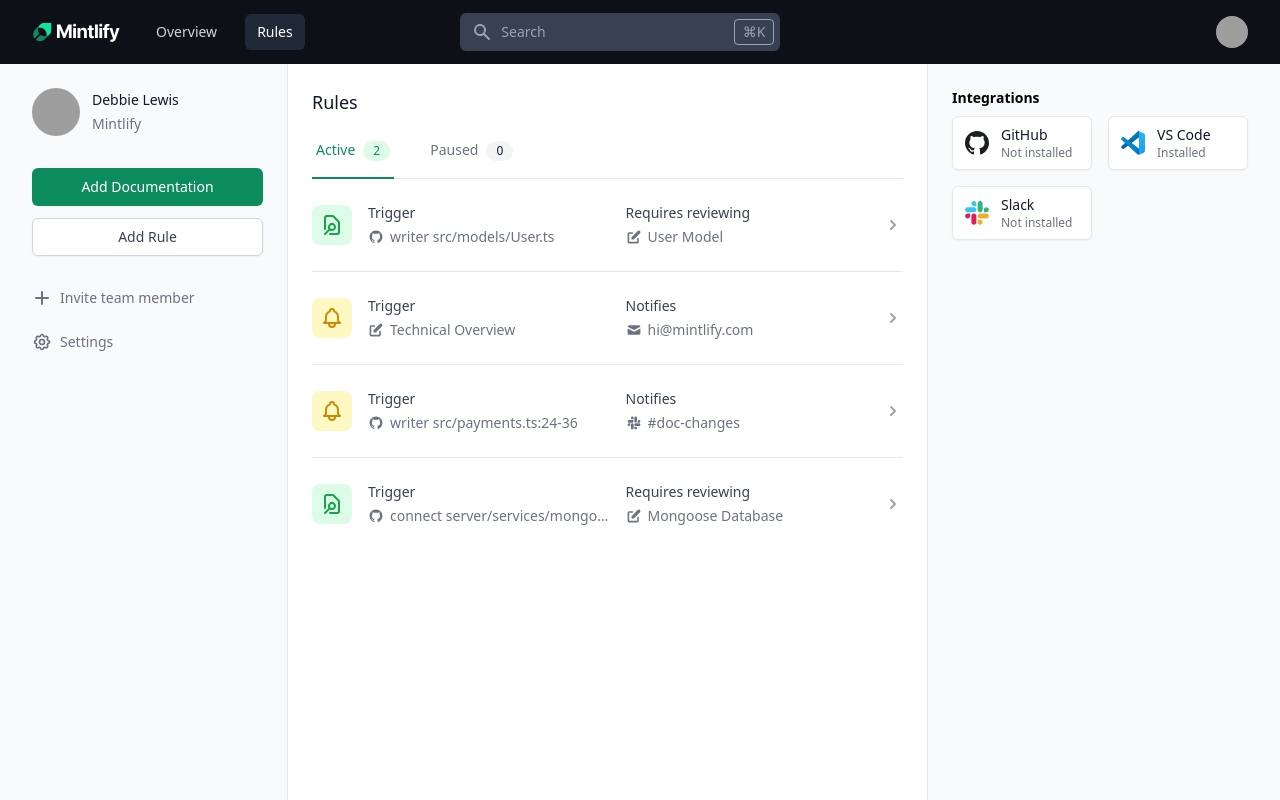
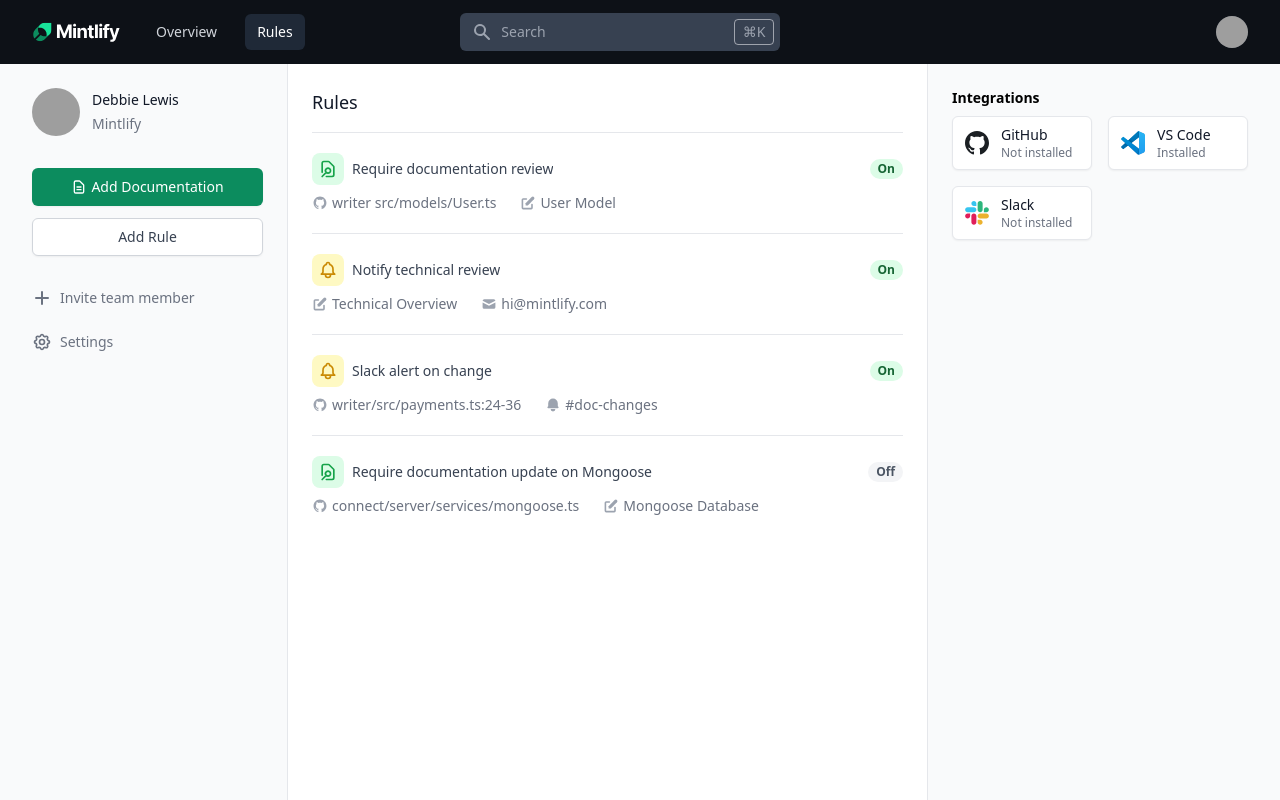
Before and after one commit to mintlify/connector, a Next.js app in the folder web/: page /rules in a window 1280 px wide. Built offline with nearby package versions, Linux system fonts and the light colour scheme; grey boxes are pictures that could not be loaded.

Commit message:
Update UI for rules

```diff
--- a/web/components/Sidebar.tsx
+++ b/web/components/Sidebar.tsx
@@ -1,7 +1,5 @@
-import { CogIcon } from '@heroicons/react/outline';
-import {
-  PlusIcon,
-} from '@heroicons/react/solid'
+import { CogIcon, DocumentTextIcon } from '@heroicons/react/outline';
+import { PlusIcon } from '@heroicons/react/solid'
 import Link from 'next/link';
 import { useState } from 'react'
 import AddDocument from './commands/AddDocument'
@@ -50,6 +48,7 @@ export default function Sidebar() {
                   className="inline-flex items-center justify-center px-4 py-2 border border-transparent shadow-sm text-sm font-medium rounded-md text-white bg-primary hover:bg-hover xl:w-full"
                   onClick={() => setIsAddDocumentOpen(true)}
                 >
+                  <DocumentTextIcon className="h-4 w-4 mr-1" />
                   Add Documentation
                 </button>
                 <button
--- a/web/helpers/Icons.tsx
+++ b/web/helpers/Icons.tsx
@@ -1,4 +1,4 @@
-import { MailIcon, PencilAltIcon } from "@heroicons/react/solid";
+import { MailIcon, PencilAltIcon, BellIcon as BellIconSolid } from "@heroicons/react/solid";
 import { BellIcon, DocumentSearchIcon } from "@heroicons/react/outline";
 import { DestinationType, RuleType, SourceType } from "../pages/rules";
 
@@ -72,12 +72,7 @@ export const getTypeIcon = (type: SourceType | DestinationType, className: strin
   }
 
   if (type === 'slack') {
-    return <svg className={className} xmlns="http://www.w3.org/2000/svg" width="124" height="124" viewBox="0 0 124 124" fill="currentColor">
-    <path d="M33.4173 74.9921C33.4173 80.7401 28.7716 85.3858 23.0236 85.3858C17.2756 85.3858 12.6299 80.7401 12.6299 74.9921C12.6299 69.2441 17.2756 64.5984 23.0236 64.5984H33.4173V74.9921ZM38.6141 74.9921C38.6141 69.2441 43.2598 64.5984 49.0078 64.5984C54.7559 64.5984 59.4015 69.2441 59.4015 74.9921V100.976C59.4015 106.724 54.7559 111.37 49.0078 111.37C43.2598 111.37 38.6141 106.724 38.6141 100.976V74.9921Z" />
-    <path d="M49.0078 33.2598C43.2598 33.2598 38.6141 28.6141 38.6141 22.8661C38.6141 17.1181 43.2598 12.4724 49.0078 12.4724C54.7559 12.4724 59.4015 17.1181 59.4015 22.8661V33.2598H49.0078ZM49.0078 38.5354C54.7559 38.5354 59.4015 43.1811 59.4015 48.9291C59.4015 54.6771 54.7559 59.3228 49.0078 59.3228H22.9448C17.1968 59.3228 12.5511 54.6771 12.5511 48.9291C12.5511 43.1811 17.1968 38.5354 22.9448 38.5354H49.0078Z" />
-    <path d="M90.6614 48.9291C90.6614 43.1811 95.307 38.5354 101.055 38.5354C106.803 38.5354 111.449 43.1811 111.449 48.9291C111.449 54.6771 106.803 59.3228 101.055 59.3228H90.6614V48.9291ZM85.4645 48.9291C85.4645 54.6771 80.8189 59.3228 75.0708 59.3228C69.3228 59.3228 64.6771 54.6771 64.6771 48.9291V22.8661C64.6771 17.1181 69.3228 12.4724 75.0708 12.4724C80.8189 12.4724 85.4645 17.1181 85.4645 22.8661V48.9291V48.9291Z" />
-    <path d="M75.0708 90.5826C80.8189 90.5826 85.4645 95.2283 85.4645 100.976C85.4645 106.724 80.8189 111.37 75.0708 111.37C69.3228 111.37 64.6771 106.724 64.6771 100.976V90.5826H75.0708ZM75.0708 85.3858C69.3228 85.3858 64.6771 80.7401 64.6771 74.9921C64.6771 69.2441 69.3228 64.5984 75.0708 64.5984H101.134C106.882 64.5984 111.528 69.2441 111.528 74.9921C111.528 80.7401 106.882 85.3858 101.134 85.3858H75.0708Z" />
-    </svg>
+    return <BellIconSolid className={className} />
   }
 
   return null;
--- a/web/pages/index.tsx
+++ b/web/pages/index.tsx
@@ -161,7 +161,7 @@ const Home: NextPage = () => {
               <div key={doc.id}>
               <div className="ml-4 mr-6 h-px bg-gray-200 sm:ml-6 lg:ml-8 xl:ml-6 xl:border-t-0"></div>
               <li
-                className="relative pl-4 pr-6 py-5 hover:bg-gray-50 sm:py-6 sm:pl-6 lg:pl-8 xl:pl-6 cursor-pointer"
+                className="relative pl-4 pr-6 py-5 hover:bg-gray-50 sm:pl-6 lg:pl-8 xl:pl-6 cursor-pointer"
               >
                 <div className="flex items-center justify-between space-x-4">
                   {/* Repo name and link */}
--- a/web/pages/rules.tsx
+++ b/web/pages/rules.tsx
@@ -1,4 +1,3 @@
-import { ChevronRightIcon } from "@heroicons/react/solid";
 import { NextPage } from "next";
 import Sidebar from "../components/Sidebar";
 import { classNames } from "../helpers/functions";
@@ -12,6 +11,7 @@ export type RuleType = 'Update' | 'Notification';
 type Rule = {
   id: string,
   active: boolean,
+  name: string,
   type: RuleType,
   source: SourceType,
   sourceName: string,
@@ -20,15 +20,11 @@ type Rule = {
   destinationName: string,
 }
 
-const tabs = [
-  { name: 'Active', href: '#', count: '2', current: true },
-  { name: 'Paused', href: '#', count: '0', current: false },
-]
-
 const rules: Rule[] = [
   {
     id: '1',
     active: true,
+    name: 'Require documentation review',
     type: 'Update',
     source: 'github',
     sourceName: 'writer src/models/User.ts',
@@ -39,6 +35,7 @@ const rules: Rule[] = [
   {
     id: '2',
     active: true,
+    name: 'Notify technical review',
     type: 'Notification',
     source: 'doc',
     sourceName: 'Technical Overview',
@@ -49,9 +46,10 @@ const rules: Rule[] = [
   {
     id: '3',
     active: true,
+    name: 'Slack alert on change',
     type: 'Notification',
     source: 'github',
-    sourceName: 'writer src/payments.ts:24-36',
+    sourceName: 'writer/src/payments.ts:24-36',
     sourceHref: '',
     destination: 'slack',
     destinationName: '#doc-changes',
@@ -59,9 +57,10 @@ const rules: Rule[] = [
   {
     id: '4',
     active: false,
+    name: 'Require documentation update on Mongoose',
     type: 'Update',
     source: 'github',
-    sourceName: 'connect server/services/mongoose.ts',
+    sourceName: 'connect/server/services/mongoose.ts',
     sourceHref: '',
     destination: 'doc',
     destinationName: 'Mongoose Database',
@@ -86,13 +85,13 @@ const integrations = [
   },
 ]
 
-const getDestinationTitle = (ruleType: RuleType) => {
-  if (ruleType === 'Update') {
-    return 'Requires reviewing';
-  }
+// const getDestinationTitle = (ruleType: RuleType) => {
+//   if (ruleType === 'Update') {
+//     return 'Requires reviewing';
+//   }
 
-  return 'Notifies';
-}
+//   return 'Notifies';
+// }
 
 const Rules: NextPage = () => {
   return (
@@ -103,101 +102,46 @@ const Rules: NextPage = () => {
         <Sidebar />
         {/* Projects List */}
         <div className="bg-white lg:min-w-0 lg:flex-1">
-          <div className="pl-4 pr-6 pt-4 pb-4 border-t border-gray-200 sm:pl-6 lg:pl-8 xl:pl-6 xl:pt-6 xl:border-t-0">
+          <div className="pl-4 pr-6 pt-4 pb-4 sm:pl-6 lg:pl-8 xl:pl-6 xl:pt-6 xl:border-t-0">
           <div className="px-4 sm:px-0">
             <h2 className="text-lg font-medium text-gray-900">Rules</h2>
-              {/* Tabs */}
-              <div className="sm:hidden">
-                <label htmlFor="tabs" className="sr-only">
-                  Select a tab
-                </label>
-                {/* Use an "onChange" listener to redirect the user to the selected tab URL. */}
-                <select
-                  id="tabs"
-                  name="tabs"
-                  className="mt-4 block w-full pl-3 pr-10 py-2 text-base border-gray-300 focus:outline-none focus:ring-purple-500 focus:border-purple-500 sm:text-sm rounded-md"
-                  defaultValue={tabs.find((tab) => tab.current)?.name}
-                >
-                  {tabs.map((tab) => (
-                    <option key={tab.name}>{tab.name}</option>
-                  ))}
-                </select>
-              </div>
-              <div className="hidden sm:block">
-                <div className="border-b border-gray-200">
-                  <nav className="mt-2 -mb-px flex space-x-8" aria-label="Tabs">
-                    {tabs.map((tab) => (
-                      <a
-                        key={tab.name}
-                        href={tab.href}
-                        className={classNames(
-                          tab.current
-                            ? 'border-primary text-primary'
-                            : 'border-transparent text-gray-500 hover:text-gray-700 hover:border-gray-200',
-                          'whitespace-nowrap py-4 px-1 border-b-2 font-medium text-sm'
-                        )}
-                      >
-                        {tab.name}
-                        {tab.count ? (
-                          <span
-                            className={classNames(
-                              tab.current ? 'bg-green-100 text-primary' : 'bg-gray-100 text-gray-900',
-                              'hidden ml-2 py-0.5 px-2.5 rounded-full text-xs font-medium md:inline-block'
-                            )}
-                          >
-                            {tab.count}
-                          </span>
-                        ) : null}
-                      </a>
-                    ))}
-                  </nav>
           </div>
         </div>
-            </div>
-
         {/* Stacked list */}
-            <ul role="list" className="mt-5 border-t border-gray-200 divide-y divide-gray-200 sm:mt-0 sm:border-t-0">
+        <ul role="list">
             {rules.map((rule) => (
               <li key={rule.id}>
-                  <a href="#" className="group block">
-                    <div className="flex items-center py-5 px-4 sm:py-6 sm:px-0">
-                      <div className="min-w-0 flex-1 flex items-center">
-                        <div className="flex-shrink-0">
-                          {getRuleTypeIcon(rule.type)}
+                <div className="ml-4 mr-6 h-px bg-gray-200 sm:ml-6 lg:ml-8 xl:ml-6 xl:border-t-0"></div>
+                <a href="#" className="block hover:bg-gray-50">
+                  <div className="px-4 py-5 sm:px-6">
+                    <div className="flex items-center justify-between">
+                      <div className="flex space-x-2 items-center">
+                        { getRuleTypeIcon(rule.type, 8, 5) }
+                        <p className="text-sm font-medium text-gray-700 truncate">{rule.name}</p>
                       </div>
-                        <div className="min-w-0 flex-1 px-4 md:grid md:grid-cols-2 md:gap-4">
-                          <div>
-                            <p className="text-sm truncate text-gray-700 font-medium">Trigger</p>
-                            <p className="mt-1 flex items-center text-sm text-gray-500">
-                              {getTypeIcon(rule.source, 'flex-shrink-0 mr-1.5 h-4 w-4')}
-                              <span className="truncate">{rule.sourceName}</span>
-                            </p>
-                          </div>
-                          <div className="hidden md:block">
-                            <div>
-                              <p className="text-sm truncate text-gray-700 font-medium">
-                                {getDestinationTitle(rule.type)}
-                              </p>
-                              <p className="mt-1 flex items-center text-sm text-gray-500">
-                                {getTypeIcon(rule.destination, 'flex-shrink-0 mr-1.5 h-4 w-4')}
-                                <span className="truncate">{rule.destinationName}</span>
+                      <div className="ml-2 flex-shrink-0 flex">
+                        <p className={classNames("px-2 inline-flex text-xs leading-5 font-semibold rounded-full", rule.active ? 'bg-green-100 text-green-800' : 'bg-gray-100 text-gray-600' )}>
+                          {rule.active ? 'On' : 'Off'}
                         </p>
                       </div>
                     </div>
+                    <div className="mt-2 sm:flex sm:justify-between">
+                      <div className="sm:flex">
+                        <p className="flex items-center text-sm text-gray-500">
+                          { getTypeIcon(rule.source, 'flex-shrink-0 mr-1 h-4 w-4 text-gray-400') }
+                          {rule.sourceName}
+                        </p>
+                        <p className="mt-2 flex items-center text-sm text-gray-500 sm:mt-0 sm:ml-6">
+                          { getTypeIcon(rule.destination, 'flex-shrink-0 mr-1 h-4 w-4 text-gray-400') }
+                          {rule.destinationName}
+                        </p>
                       </div>
-                      </div>
-                      <div>
-                        <ChevronRightIcon
-                          className="h-5 w-5 text-gray-400 group-hover:text-gray-700"
-                          aria-hidden="true"
-                        />
                     </div>
                   </div>
                 </a>
               </li>
             ))}
           </ul>
-          </div>
         </div>
       </div>
       {/* Activity feed */}
```
Lines whose indentation alone changed are shown as unchanged.
